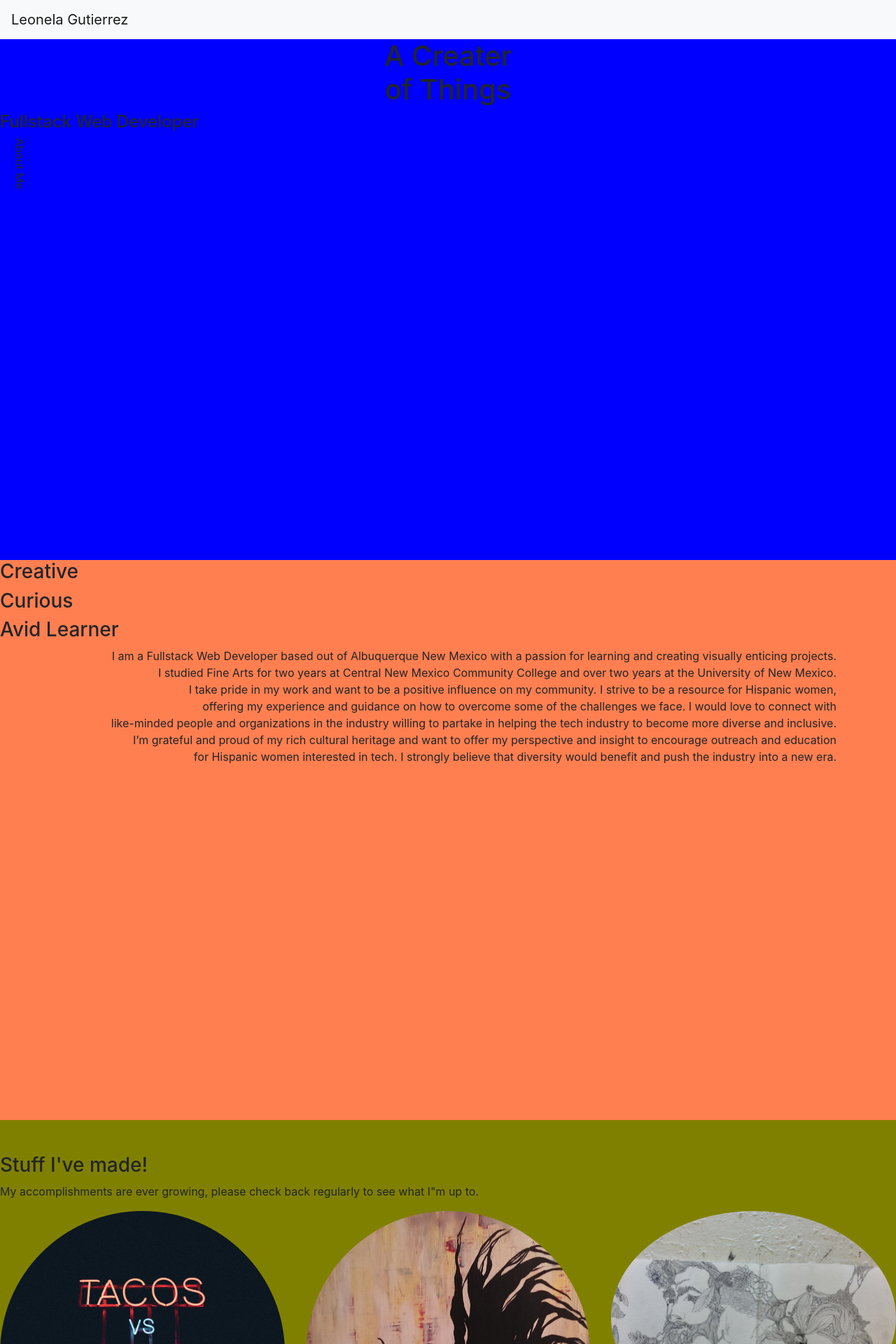
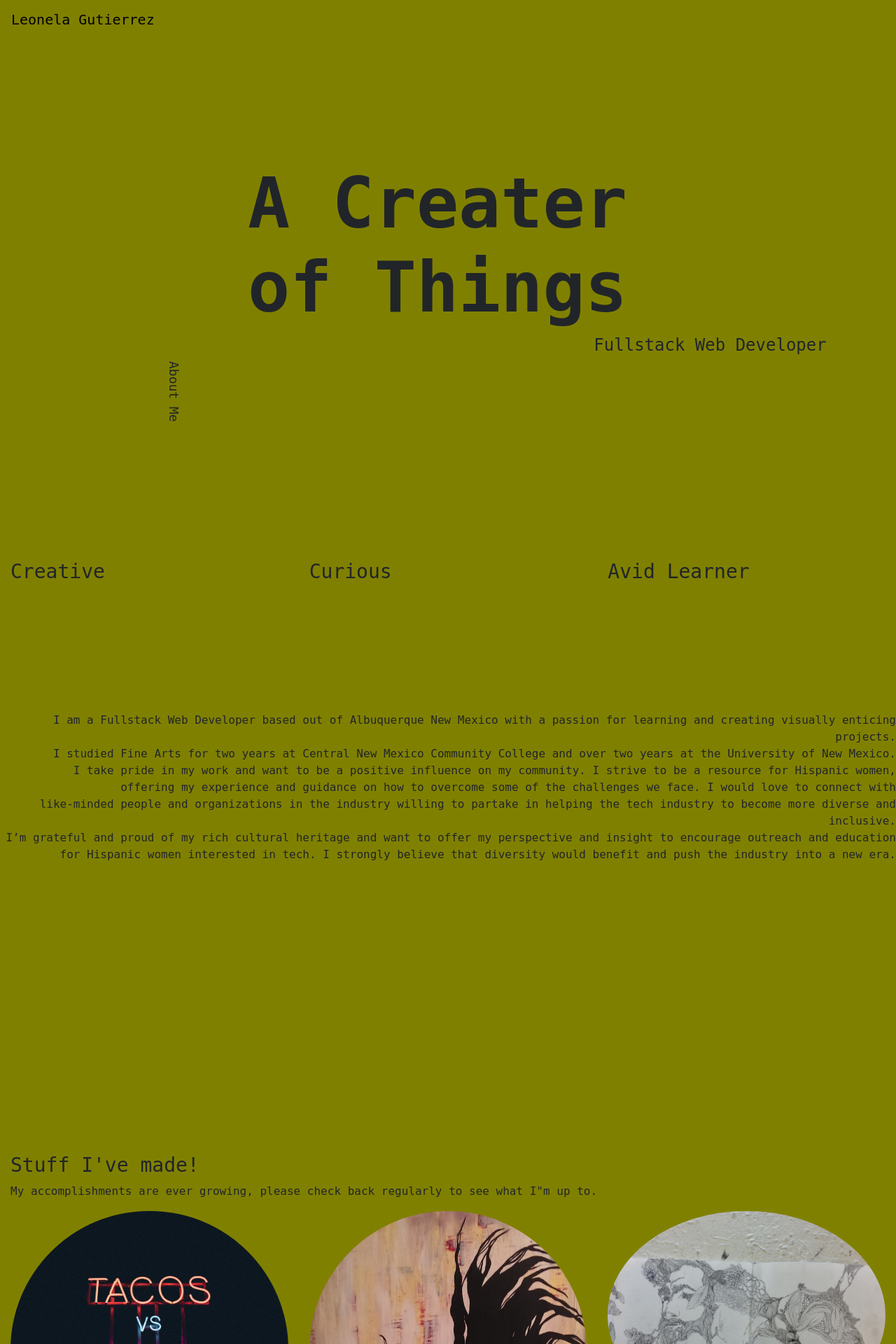
Before and after one commit to Leeyo84/personal-web-page, a PHP site: page / in a window 1280 px wide. Shown: the top 1920 px of the page at 70% size. Run offline with PHP 8.4, Linux system fonts and the light colour scheme; some libraries are stand-ins or nearby versions.

Commit message:
added row and col to divs to manipulate placement of text

```diff
--- a/public_html/index.html
+++ b/public_html/index.html
@@ -42,30 +42,40 @@
 
 <section class="main-heading">
 
-	<nav class="navbar navbar-expand-lg navbar-light bg-light">
+	<nav class="navbar navbar-expand-lg">
 		<a class="navbar-brand" href="#">Leonela Gutierrez</a>
 	</nav>
 
-	<div>
-		<h1 class="text-center">A Creater <br> of Things</h1>
+	<div class="creator container-fluid row">
+		<h1 class="createor-txt text-center col">A Creater <br> of Things</h1>
+	</div>
 
-			<h4>Fullstack Web Developer</h4>
+	<div class="container-fluid row">
+		<h4 class="col-sm"></h4>
+		<h4 class="col"></h4>
+		<h4 class="col">Fullstack Web Developer</h4>
 	</div>
-	<div>
-		<p class="about-me-txt">About Me</p>
+	<div class="row container-fluid">
+		<p class="col"></p>
+		<p class="col about-me-txt">About Me</p>
+		<p class="col"></p>
+		<p class="col"></p>
+		<p class="col"></p>
+		<p class="col"></p>
+
 	</div>
 
 </section>
 
-<section class="about-me">
-	<div>
-	<h3>Creative</h3>
+<section class="container-fluid about-me">
+	<div class="row">
+	<h3 class="col">Creative</h3>
 
-	<h3>Curious</h3>
+	<h3 class="col">Curious</h3>
 
-	<h3>Avid Learner</h3>
+	<h3 class="col">Avid Learner</h3>
 
-	<div class="container text-right">
+	<div class=" about-me-para text-right">
 		<p>I am a Fullstack Web Developer based out of Albuquerque New Mexico with a passion for learning and creating visually enticing projects.
 			<br> I studied Fine Arts for two years at Central New Mexico Community College and over two years at the University of New Mexico.
 
@@ -81,7 +91,7 @@
 </section>
 
 
-<section class="stuff-i-made">
+<section class="container-fluid stuff-i-made">
 	<div class="py-5">
 	<h3>Stuff I've made!</h3>
 		<p>My accomplishments are ever growing, please check back regularly to see what I"m up to. </p>
--- a/public_html/styles/style.css
+++ b/public_html/styles/style.css
@@ -7,27 +7,39 @@ img[alt="lillian"] {
 
 body {
 	background-color: olive;
-	-webkit-transition: all 0.5s ease;
-	-moz-transition: all 0.5s ease;
-	-o-transition: all 0.5s ease;
-	transition: all 0.5s ease;
+	font-family: monospace;
 }
 
 .main-heading {
-	background-color: blue;
 	box-sizing: border-box;
 	min-height: 100vh;
 	display: block;
 	overflow: auto;
 }
 
+.creator {
+	padding-top: 175px;
+}
+
+.createor-txt {
+	font-weight: bolder;
+	font-size: 100px;
+}
+
+.navbar-brand {
+	color: black;
+}
+
 .about-me-txt {
+	font-size: 18px;
 	writing-mode: vertical-lr;
 }
 
+.about-me-para {
+	padding-top: 175px;
+}
 
 .about-me {
-	background-color: coral;
 	box-sizing: border-box;
 	min-height: 100vh;
 	display: block;
@@ -35,7 +47,6 @@ body {
 }
 
 .stuff-i-made {
-	background-color: olive;
 	box-sizing: border-box;
 	min-height: 100vh;
 	display: block;
@@ -43,7 +54,6 @@ body {
 }
 
 .pwp-contact-form {
-	background-color: black;
 	box-sizing: border-box;
 	min-height: 100vh;
 	display: block;
@@ -53,9 +63,6 @@ body {
 .card {
 	background: transparent;
 }
-/*.section1, {*/
-/*	background-color: transparent;*/
-/*}*/
 
 #my-contact-form {
 	background-color: deeppink;
```
